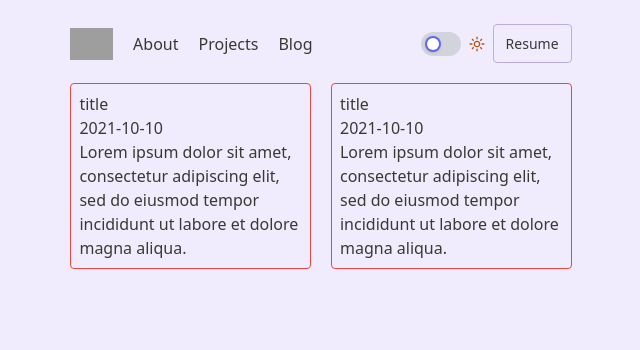
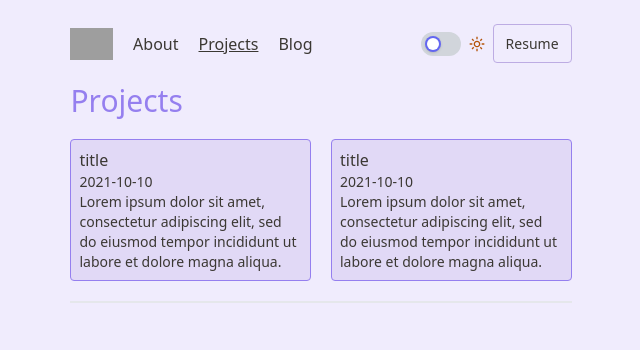
Before and after one commit to im-calvin/im-calvin.github.io, an Astro site: page /projects in a window 1280 px wide. Shown: the whole page, without its empty margins (319-959 px from the left). Built offline with nearby package versions, Linux system fonts and the light colour scheme; Astro itself is replaced by a stand-in of ours; grey boxes are pictures that could not be loaded.

Commit message:
add navbar underline change projects preview

```diff
--- a/src/components/Navbar.astro
+++ b/src/components/Navbar.astro
@@ -3,6 +3,8 @@ import logo from "../public/calvin.png";
 import MenuButton from "./MenuButton";
 import LightSwitch from "./LightSwitch";
 import ResumeButton from "./ResumeButton";
+
+const { underline } = Astro.props;
 ---
 
 <div class="flex flex-row items-center pb-5">
@@ -11,9 +13,11 @@ import ResumeButton from "./ResumeButton";
   </a>
 
   <div class="hidden gap-5 md:inline-flex">
-    <a href="/about">About</a>
-    <a href="/projects">Projects</a>
-    <a href="/blog">Blog</a>
+    <a href="/about" class={underline === "about" ? "underline" : ""}>About</a>
+    <a href="/projects" class={underline === "projects" ? "underline" : ""}
+      >Projects</a
+    >
+    <a href="/blog" class={underline === "blog" ? "underline" : ""}>Blog</a>
   </div>
 
   <div class="grow"></div>
--- a/src/components/ProjectPreview.tsx
+++ b/src/components/ProjectPreview.tsx
@@ -14,12 +14,12 @@ export default function ProjectPreview({
   return (
     <>
       <div
-        className="inline-block w-fit cursor-pointer rounded border border-red-500 p-2 dark:bg-red-300/[0.5] hover:dark:bg-red-200/20"
+        className="inline-block w-fit cursor-pointer rounded border border-moona-darkPurple bg-moona-purple/[0.3] p-2 hover:bg-moona-purple/80 dark:border-moona-purple dark:bg-moona-lightPurple/10 dark:hover:bg-moona-purple/[0.3]"
         onClick={onClick}
       >
         <div className="">{title}</div>
-        <div className="">{date}</div>
-        <div className="">{description}</div>
+        <div className="text-sm text-opacity-30">{date}</div>
+        <div className="text-sm">{description}</div>
       </div>
     </>
   );
--- a/src/components/ProjectSelector.tsx
+++ b/src/components/ProjectSelector.tsx
@@ -19,6 +19,7 @@ export default function ProjectSelector() {
           onClick={() => setProjectLoaded(1)}
         />
       </div>
+      <div className="my-5 w-full border dark:border-moona-yellow" />
       <div className=""></div>
     </>
   );
--- a/src/pages/about.astro
+++ b/src/pages/about.astro
@@ -7,7 +7,7 @@ import TechnologyButton from "../components/TechnologyButton";
 
 <Layout title="About • Kelvin Wong">
   <main>
-    <Navbar />
+    <Navbar underline="about" />
     <h1 class="text-3xl text-moona-darkPurple dark:text-moona-yellow">About</h1>
     <div class="my-5">
       I'm a passionate software developer with expertise in Typescript, React,
--- a/src/pages/blog/index.astro
+++ b/src/pages/blog/index.astro
@@ -13,7 +13,7 @@ const posts = (
 
 <Layout title="Blog • Kelvin Wong">
   <div class="m-auto max-w-prose p-5">
-    <Navbar />
+    <Navbar underline="blog" />
     <h1 class="text-3xl text-moona-darkPurple dark:text-moona-yellow">Blog</h1>
     {
       posts.map((post) => (
--- a/src/pages/projects.astro
+++ b/src/pages/projects.astro
@@ -6,7 +6,10 @@ import ProjectSelector from "../components/ProjectSelector";
 
 <Layout title="Projects • Kelvin Wong">
   <main>
-    <Navbar />
+    <Navbar underline="projects" />
+    <h1 class="mb-5 text-3xl text-moona-darkPurple dark:text-moona-yellow">
+      Projects
+    </h1>
     <ProjectSelector />
   </main>
 </Layout>
```
